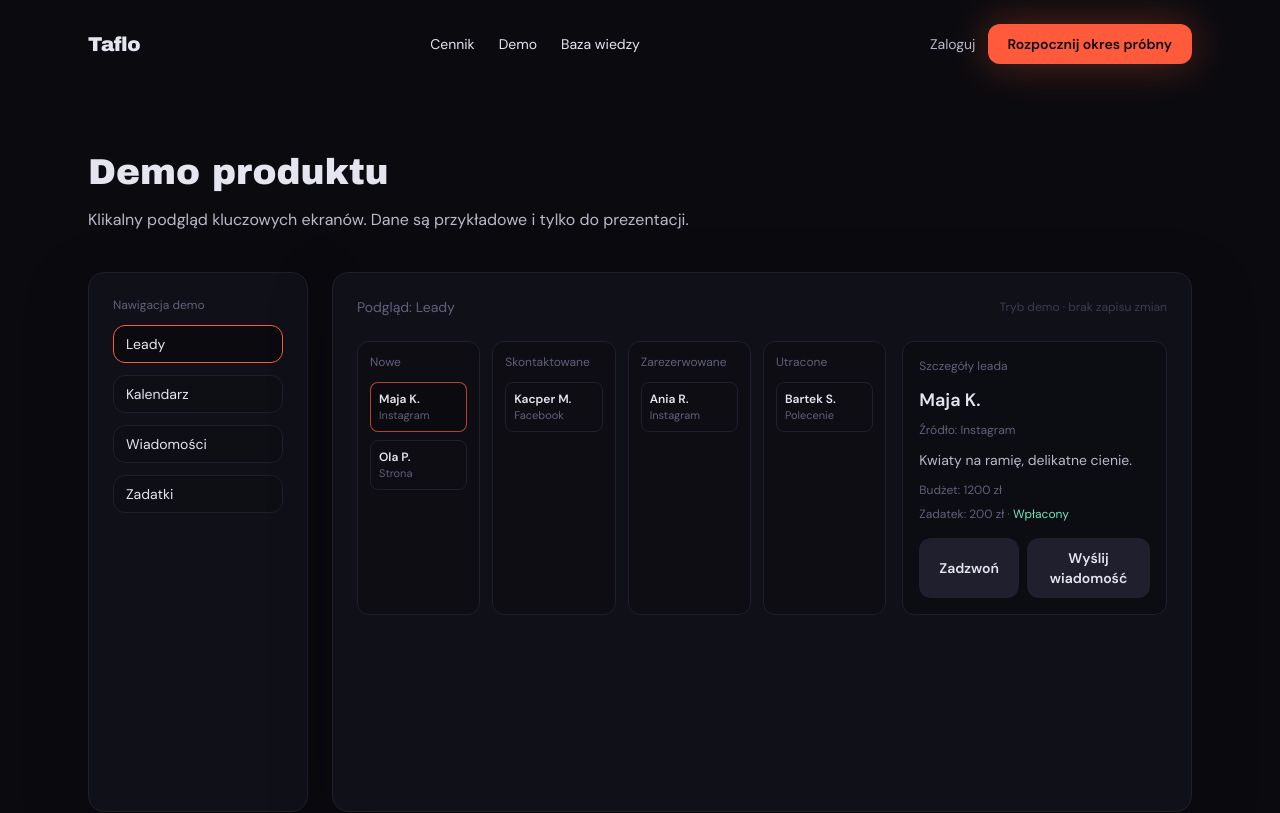
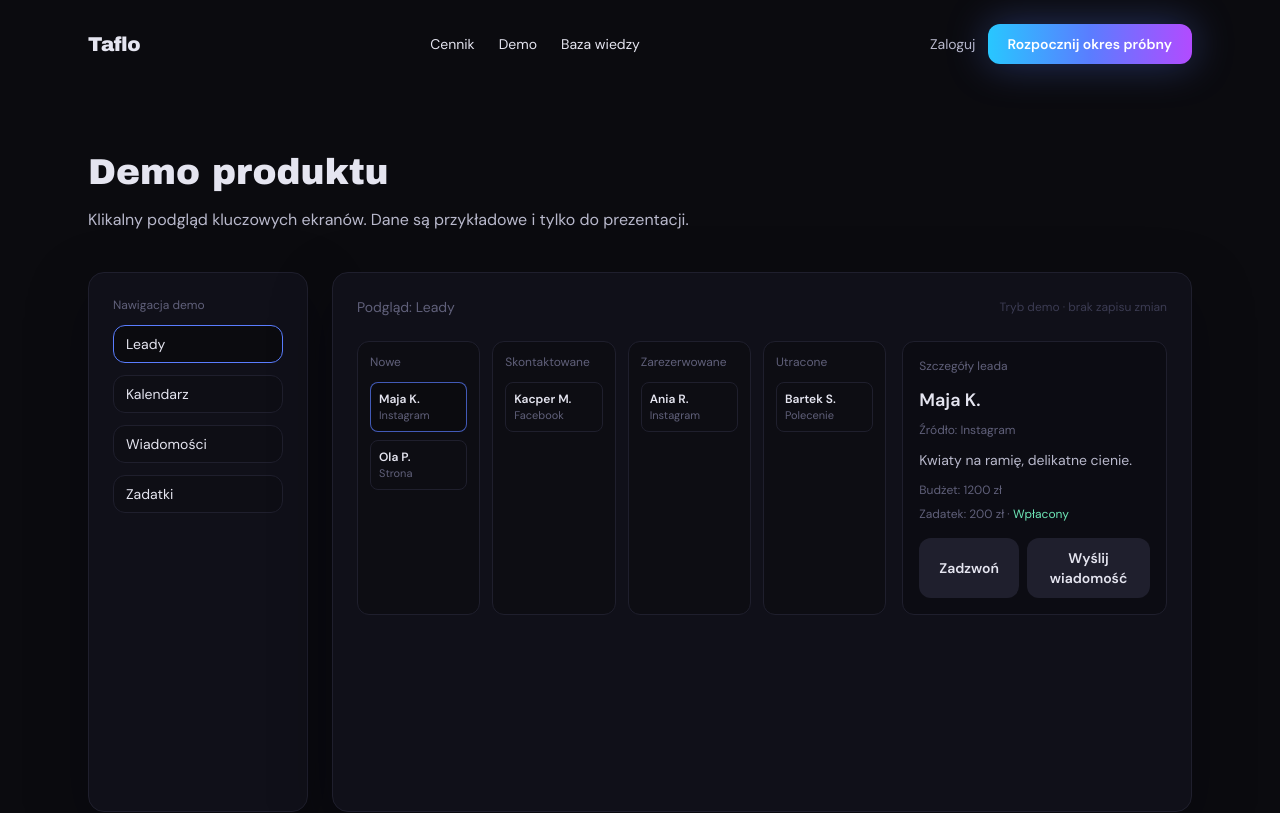
Before and after one commit to marcinstarski/tattooflow, a Next.js app in the folder apps/web/: page /demo in a window 1280 px wide. Shown: the top 813 px of the page. Built offline with nearby package versions, Linux system fonts and the light colour scheme.

Commit message:
Switch accent colors to Taflo gradient

```diff
--- a/apps/web/src/components/ui/button.tsx
+++ b/apps/web/src/components/ui/button.tsx
@@ -9,7 +9,7 @@ export function Button({ variant = "primary", className, ...props }: ButtonProps
   const base =
     "inline-flex items-center justify-center rounded-xl px-5 py-2.5 text-sm font-semibold transition focus:outline-none focus:ring-2 focus:ring-accent-500 focus:ring-offset-2 focus:ring-offset-ink-900";
   const styles = {
-    primary: "bg-accent-500 text-ink-900 hover:bg-accent-400 shadow-glow",
+    primary: "bg-gradient-to-r from-[#28c7ff] via-[#5a7dff] to-[#b24bff] text-white hover:from-[#46d5ff] hover:via-[#6f8bff] hover:to-[#c05cff] shadow-glow",
     secondary: "bg-ink-700 text-ink-100 hover:bg-ink-600",
     ghost: "bg-transparent text-ink-100 hover:bg-ink-700"
   };
--- a/apps/web/tailwind.config.ts
+++ b/apps/web/tailwind.config.ts
@@ -17,9 +17,9 @@ const config: Config = {
           100: "#e5e5f0"
         },
         accent: {
-          600: "#e94b3c",
-          500: "#ff5a3c",
-          400: "#ff7a63"
+          600: "#28c7ff",
+          500: "#5a7dff",
+          400: "#b24bff"
         },
         neon: {
           500: "#8affc1"
@@ -30,7 +30,7 @@ const config: Config = {
         sans: ["'DM Sans'", "ui-sans-serif", "system-ui"]
       },
       boxShadow: {
-        glow: "0 0 40px rgba(255, 90, 60, 0.35)",
+        glow: "0 0 40px rgba(90, 125, 255, 0.35)",
         soft: "0 20px 60px rgba(5, 5, 15, 0.35)"
       }
     }
```
